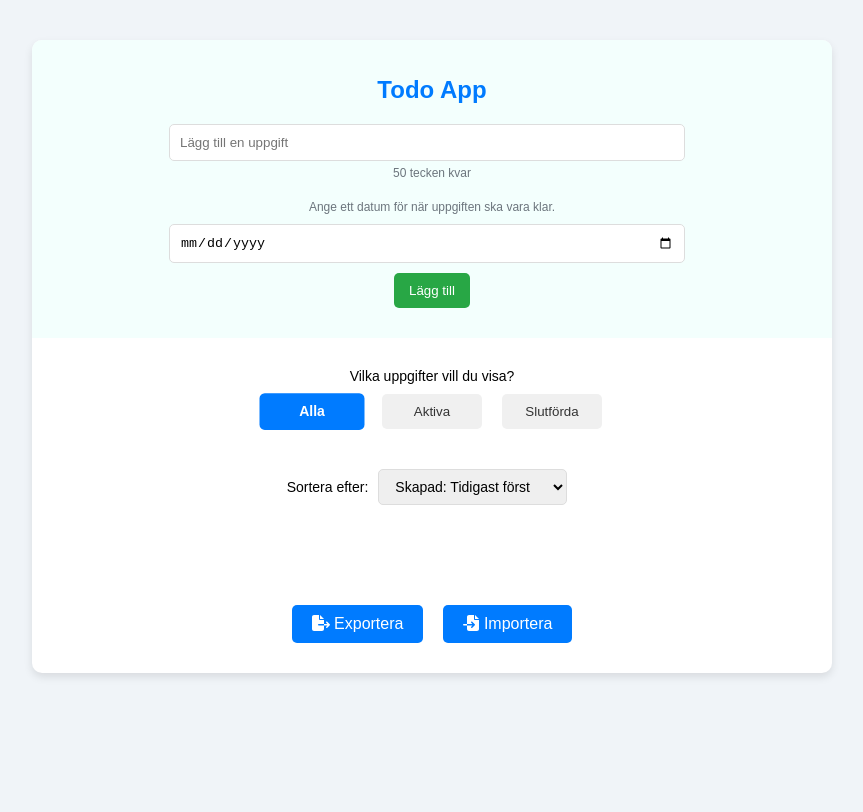
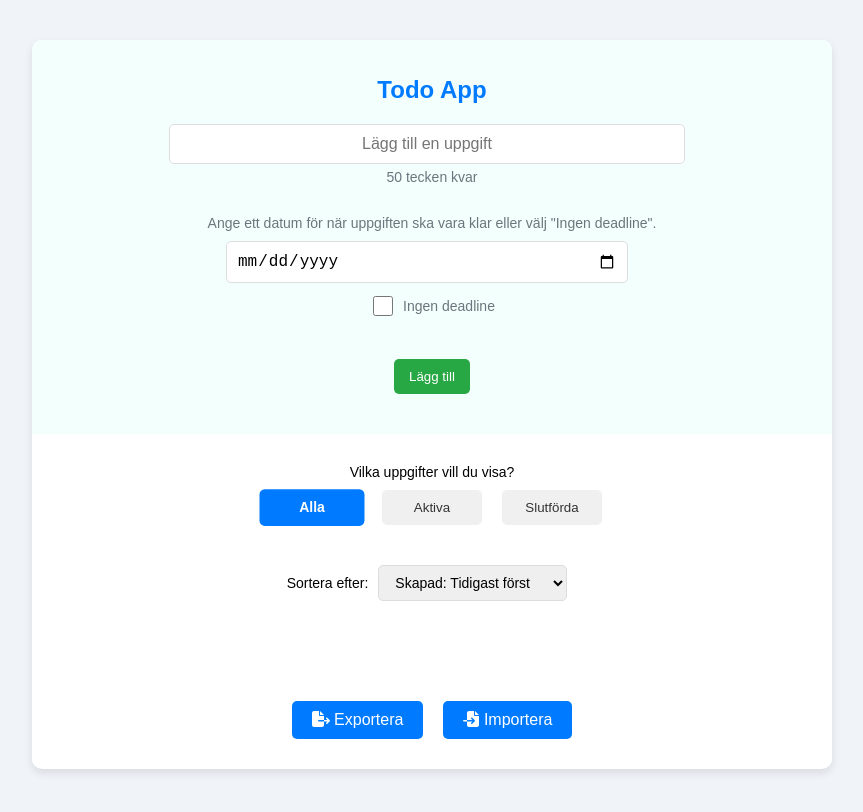
Before and after one commit to Patrick-B-L/todo-app, a React (Create React App) app: page / in a window 1280 px wide. Shown: the top 812 px of the page, without its empty margins (208-1071 px from the left). Built offline with nearby package versions, Linux system fonts and the light colour scheme.

Commit message:
Minor updates

```diff
--- a/src/components/InputField.jsx
+++ b/src/components/InputField.jsx
@@ -3,11 +3,23 @@ import React, { useState } from 'react';
 function InputField({ onAddTodo }) {
   const [inputValue, setInputValue] = useState('');
   const [deadline, setDeadline] = useState('');
+  const [noDeadline, setNoDeadline] = useState(false);
 
 
   const handleAdd = () => {
-    onAddTodo(inputValue, deadline);
-    setInputValue(''); setDeadline('')
+    // kontrollera om input text är tom
+    if (inputValue.trim() === '') {
+      alert('Vänligen ange en uppgift innan du lägger till.');
+      return; // Stoppar funktionen om input är tom
+    }
+    if (!noDeadline && !deadline) {
+      alert('Vänligen ange en deadline eller välj "Ingen deadline" innan du lägger till en uppgift.');
+      return; // Stoppar funktionen om deadline saknas
+    }
+    onAddTodo(inputValue, deadline, noDeadline);
+    setInputValue('');
+    setDeadline('');
+    setNoDeadline(false);
   };
 
   return (
@@ -23,13 +35,23 @@ function InputField({ onAddTodo }) {
         {50 - inputValue.length} tecken kvar
       </div>
       <p className="input-description">
-      Ange ett datum för när uppgiften ska vara klar.
+      Ange ett datum för när uppgiften ska vara klar eller välj "Ingen deadline".
       </p>
       <input
         type="date"
         value={deadline}
         onChange={(e) => setDeadline(e.target.value)}
+        disabled={noDeadline}
+        required={!noDeadline}
       />
+      <label className="no-deadline-label">
+        <input
+          type="checkbox"
+          checked={noDeadline}
+          onChange={() => setNoDeadline(!noDeadline)}
+        />
+        Ingen deadline
+      </label>
       <div>
         <button onClick={handleAdd}>Lägg till</button>
       </div>
--- a/src/components/TodoApp.jsx
+++ b/src/components/TodoApp.jsx
@@ -27,14 +27,10 @@ useEffect(() => {
     localStorage.setItem('todos', JSON.stringify(todos));
 }, [todos]);
 
-  const addTodo = (newTodo, deadline) => {
-    if (!deadline) {
-      alert('Vänligen ange en deadline innan du lägger till en uppgift.');
-      return; // Stoppar funktionen om deadline saknas
-    }
+  const addTodo = (newTodo, deadline, noDeadline) => {
 
     if (newTodo.trim()) {
-      setTodos([...todos, {id: Date.now(), text: newTodo, completed: false, deadline: deadline || null }]);
+      setTodos([...todos, {id: Date.now(), text: newTodo, completed: false, deadline: noDeadline ? null : deadline }]);
     }
   };
 
@@ -85,7 +81,9 @@ useEffect(() => {
             <option value="deadline-desc">Deadline: Senast först</option>
           </select>
       </div>
-      <TodoList todos={sortTodos(filterTodos(todos, filter), sortOrder)} onRemoveTodo={removeTodo} onToggleTodo={toggleTodo}/>
+      <TodoList
+      todos={sortTodos(filterTodos(todos, filter), sortOrder)} onRemoveTodo={removeTodo}
+      onToggleTodo={toggleTodo}/>
       <button onClick={() => exportData(todos)} className="custom-file-export">
         <FontAwesomeIcon icon={faFileExport} /> Exportera
       </button>
--- a/src/components/TodoItem.jsx
+++ b/src/components/TodoItem.jsx
@@ -11,6 +11,7 @@ function TodoItem({ todo, onRemove, onToggle }) {
   return (
     <li className={`todo-item ${todo.completed ? "completed" : ""}`}>
     <input
+      className='todo-checkbox'
       type="checkbox"
       checked={todo.completed}
       onChange={onToggle}
--- a/src/styles/App.css
+++ b/src/styles/App.css
@@ -36,24 +36,46 @@ body {
 
   /* Inmatningsfält och knappar */
   .input-field input {
+    font-size: 16px;
+    text-align: center;
     padding: 10px;
     width: 65%;
     border: 1px solid #ddd;
     border-radius: 5px;
     margin-right: 10px;
   }
-
-  .input-description {
-    font-size: 12px; /* Gör texten mindre */
-    color: #6c757d; /* Neutral färg */
-    margin: 20px 10px 10px 10px; /* Skapar lite luft under texten */
+  .input-field input[type="date"] {
+    width: 50%;
+    padding: 10px;
+    border-radius: 5px;
+    border: 1px solid #ddd;
+    font-size: 16px;
+    text-align: left; /* Centrera texten i datumfältet */
   }
-
   .input-field .char-counter {
-    font-size: 12px;
+    font-size: 14px;
     color: #6c757d;
     margin-top: 5px;
     margin-bottom: 5px;
+  }
+  .input-description {
+    font-size: 14px; /* Gör texten mindre */
+    color: #6c757d; /* Neutral färg */
+    margin: 30px 10px 10px 10px; /* Skapar lite luft under texten */
+  }
+  .no-deadline-label {
+    display: flex;
+    align-items: center;
+    justify-content: center;
+    margin: 10px 0 20px 0; /* Skapar avstånd ovanför och under etiketten */
+    font-size: 14px;
+    color: #6c757d;
+  }
+  .no-deadline-label input {
+    margin-right: 10px;
+    cursor: pointer;
+    width: 20px;
+    height: 20px;
   }
 
   .input-field button {
@@ -63,7 +85,7 @@ body {
     padding: 10px 15px;
     border-radius: 5px;
     cursor: pointer;
-    margin: 10px;
+    margin: 20px;
     transition: background-color 0.3s ease;
   }
 
@@ -156,6 +178,11 @@ body {
     max-width: 100%;
     box-sizing: border-box;
   }
+  .todo-checkbox {
+    cursor: pointer;
+    width: 20px;
+    height: 20px;
+  }
 
 
   .todo-item.completed {
@@ -234,7 +261,7 @@ body {
       min-height: 100vh; /* Säkerställ att appen fyller hela höjden på skärmen */
     }
     .todo-item {
-      gap: 5px; /* Mindre avstånd mellan elementen för små skärmar */
+      gap: 10px; /* Mindre avstånd mellan elementen för små skärmar */
       flex-direction: column; /* Ändra från horisontell till vertikal layout */
       align-items: center; /* Placera elementen från vänster */
       text-align: center;
```
